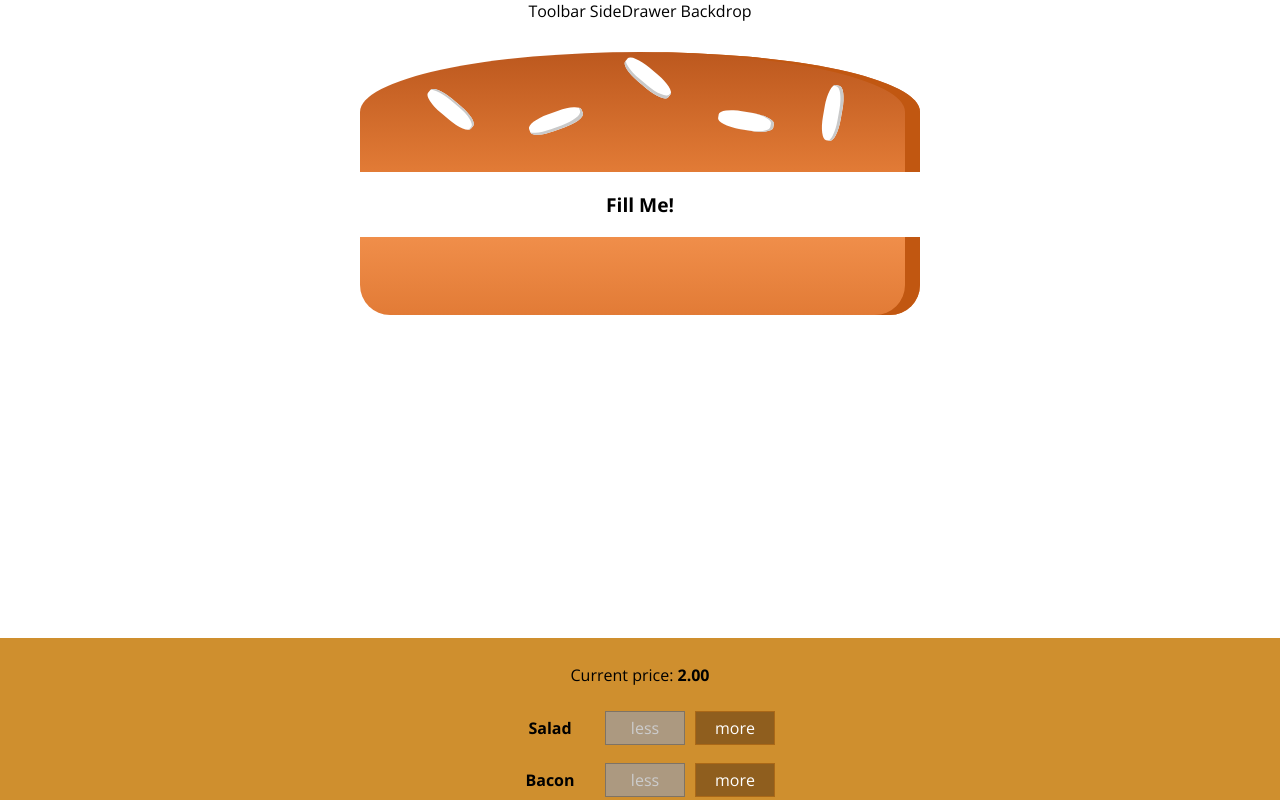
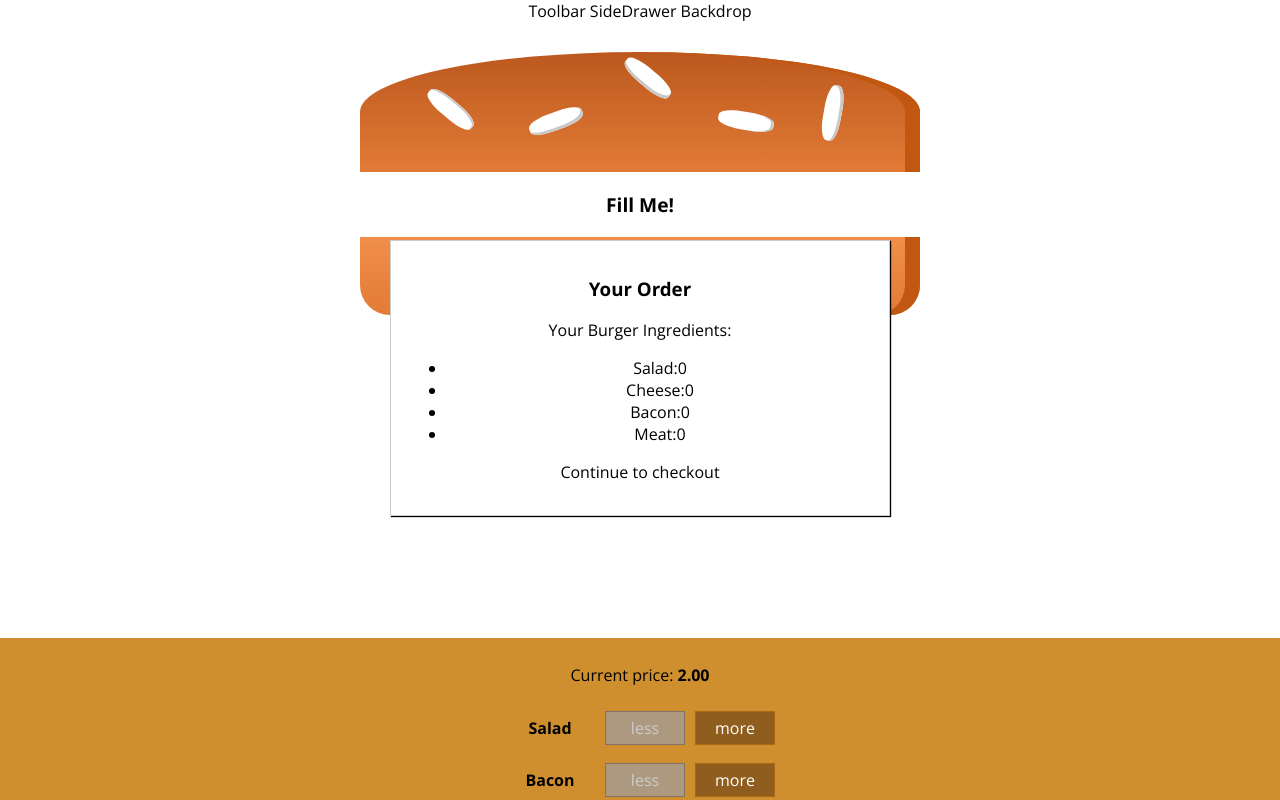
Before and after one commit to nkoster/meburger, a React app: page / in a window 1280 px wide. Shown: the top 800 px of the page. Built offline with nearby package versions, Linux system fonts and the light colour scheme; the HTML template or start-up script is replaced by a standard one; a web font is replaced by a local one.

Commit message:
Show order summary

```diff
--- a/src/containers/BurgerBuilder/BurgerBuilder.js
+++ b/src/containers/BurgerBuilder/BurgerBuilder.js
@@ -2,6 +2,8 @@
 import Aux from '../../hoc/Aux'
 import Burger from '../../components/Burger/Burger'
 import BuildControls from '../../components/Burger/BuildControls/BuildControls'
+import Modal from '../../components/UI/Modal/Modal'
+import OrderSummary from '../../components/Burger/OrderSummary/OrderSummary'
 
 const INGREDIENT_PRICES = {
     salad: 0.50,
@@ -77,6 +79,9 @@
 
         return (
             <Aux>
+                <Modal>
+                    <OrderSummary ingredients={this.state.ingredients} />
+                </Modal>
                 <Burger ingredients={this.state.ingredients} />
                 <BuildControls
                     ingredientAdded={this.addIngredientHandler}
```
